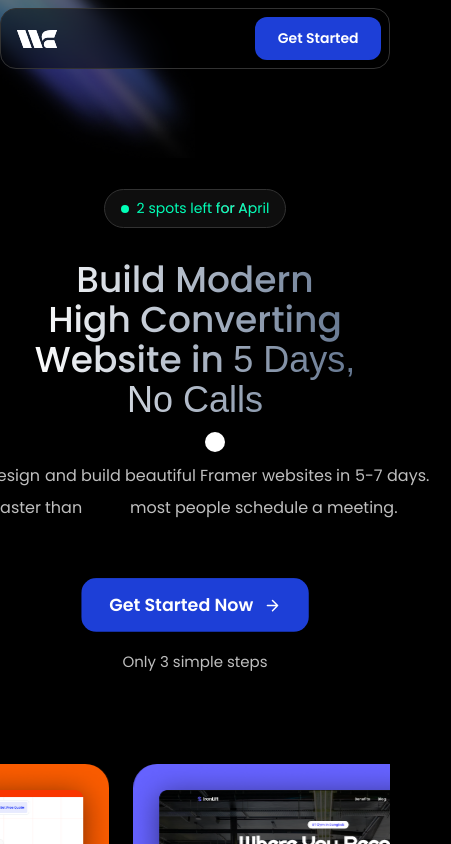
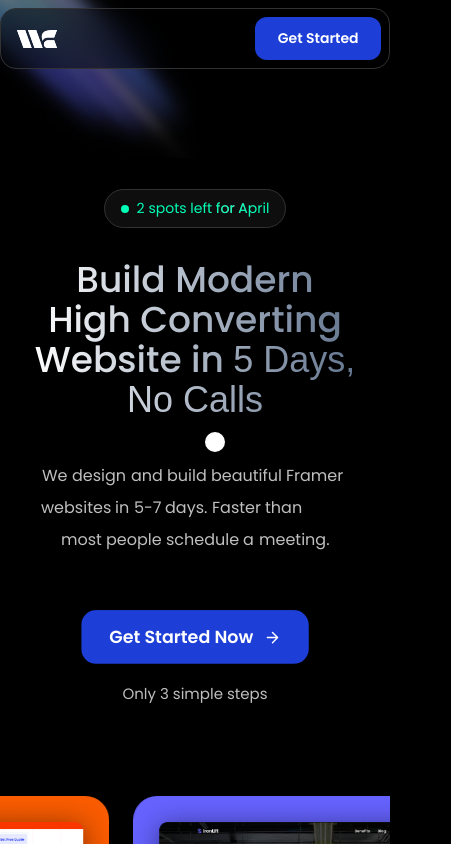
Before and after one commit to JeromeTana/webcraftsman, a Next.js app: page / in a window 390 px wide. Shown: the top 844 px of the page, 451 px wide, since content can reach past the window. Built offline with nearby package versions, Linux system fonts and the light colour scheme; a web font is replaced by a local one.

Commit message:
feat: Update class name for improved layout responsiveness

```diff
--- a/src/app/page.tsx
+++ b/src/app/page.tsx
@@ -175,7 +175,7 @@ export default function Home() {
             delay={50}
             animateBy="words"
             direction="top"
-            className="w-lg justify-center mb-8"
+            className="max-w-lg justify-center mb-8"
           />
           <div className="flex flex-col items-center gap-3 scale-125">
             <Magnet padding={50} magnetStrength={10}>
```
